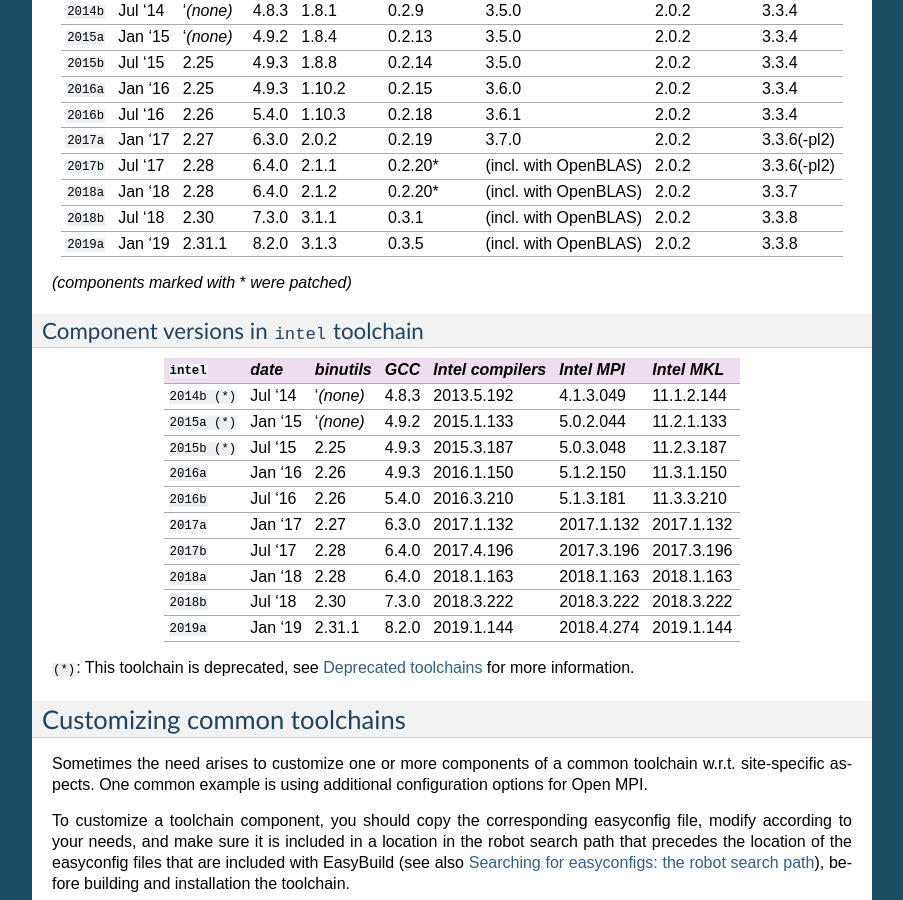
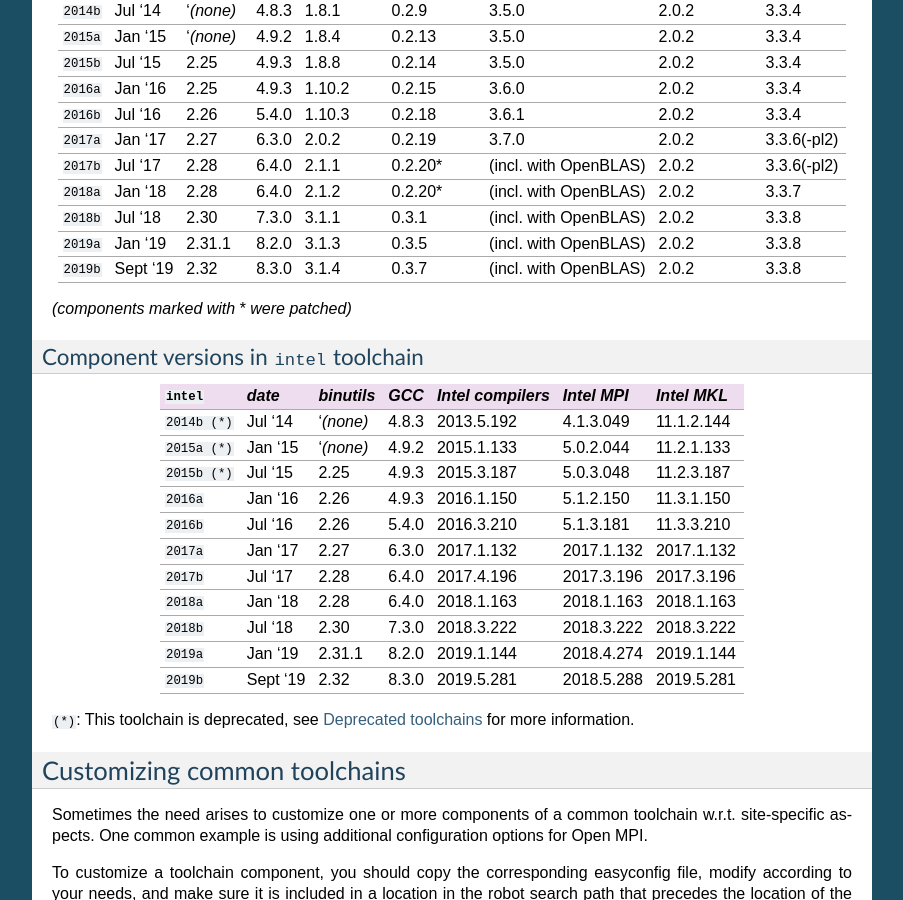
Before and after one commit to easybuilders/easybuild, a Sphinx documentation site: the page built from docs/Common-toolchains.rst, in a window 1280 px wide and 900 px high, scrolled down 2467 px. Shown: the whole window, without its empty margins (198-1101 px from the left). Built offline with Sphinx 7.4.7, drawn with Linux system fonts in a browser that asks for light colours; pages that are not in the unit, such as notebooks, are missing from menus.

Commit message:
update common toolchains overview with foss/2019b & intel/2019b

```diff
--- a/docs/Common-toolchains.rst
+++ b/docs/Common-toolchains.rst
@@ -172,6 +172,8 @@
 +----------------+-------------+------------+-----------+------------+------------+-----------------------+--------------+-------------+
 | ``2019a``      | Jan '19     | 2.31.1     | 8.2.0     | 3.1.3      | 0.3.5      | (incl. with OpenBLAS) | 2.0.2        | 3.3.8       |
 +----------------+-------------+------------+-----------+------------+------------+-----------------------+--------------+-------------+
+| ``2019b``      | Sept '19    | 2.32       | 8.3.0     | 3.1.4      | 0.3.7      | (incl. with OpenBLAS) | 2.0.2        | 3.3.8       |
++----------------+-------------+------------+-----------+------------+------------+-----------------------+--------------+-------------+
 
 *(components marked with* * *were patched)*
 
@@ -204,6 +206,8 @@
 +----------------+-------------+-------------+-----------+--------------------+-------------+--------------+
 | ``2019a``      | Jan '19     | 2.31.1      | 8.2.0     | 2019.1.144         | 2018.4.274  | 2019.1.144   |
 +----------------+-------------+-------------+-----------+--------------------+-------------+--------------+
+| ``2019b``      | Sept '19    | 2.32        | 8.3.0     | 2019.5.281         | 2018.5.288  | 2019.5.281   |
++----------------+-------------+-------------+-----------+--------------------+-------------+--------------+
 
 ``(*)``: This toolchain is deprecated, see :ref:`deprecated_easyconfigs_toolchains` for more information.
 
```
